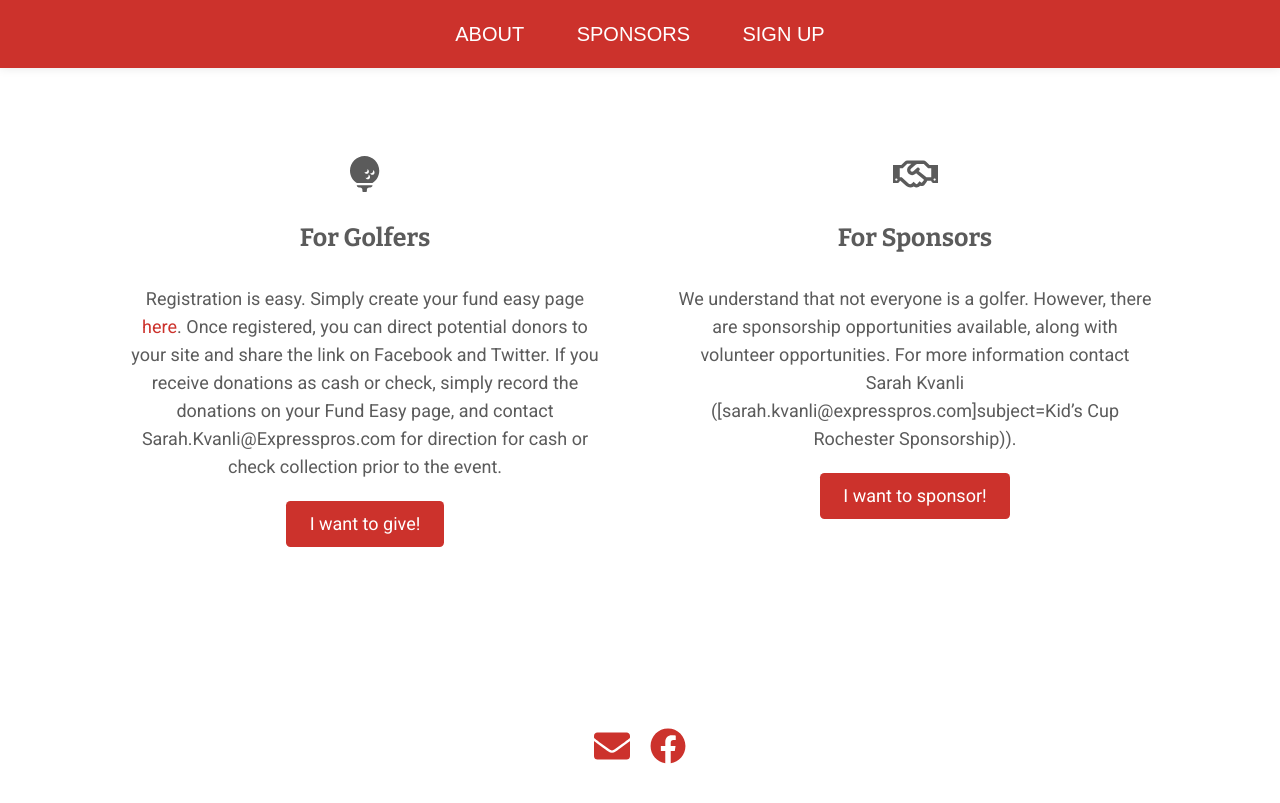
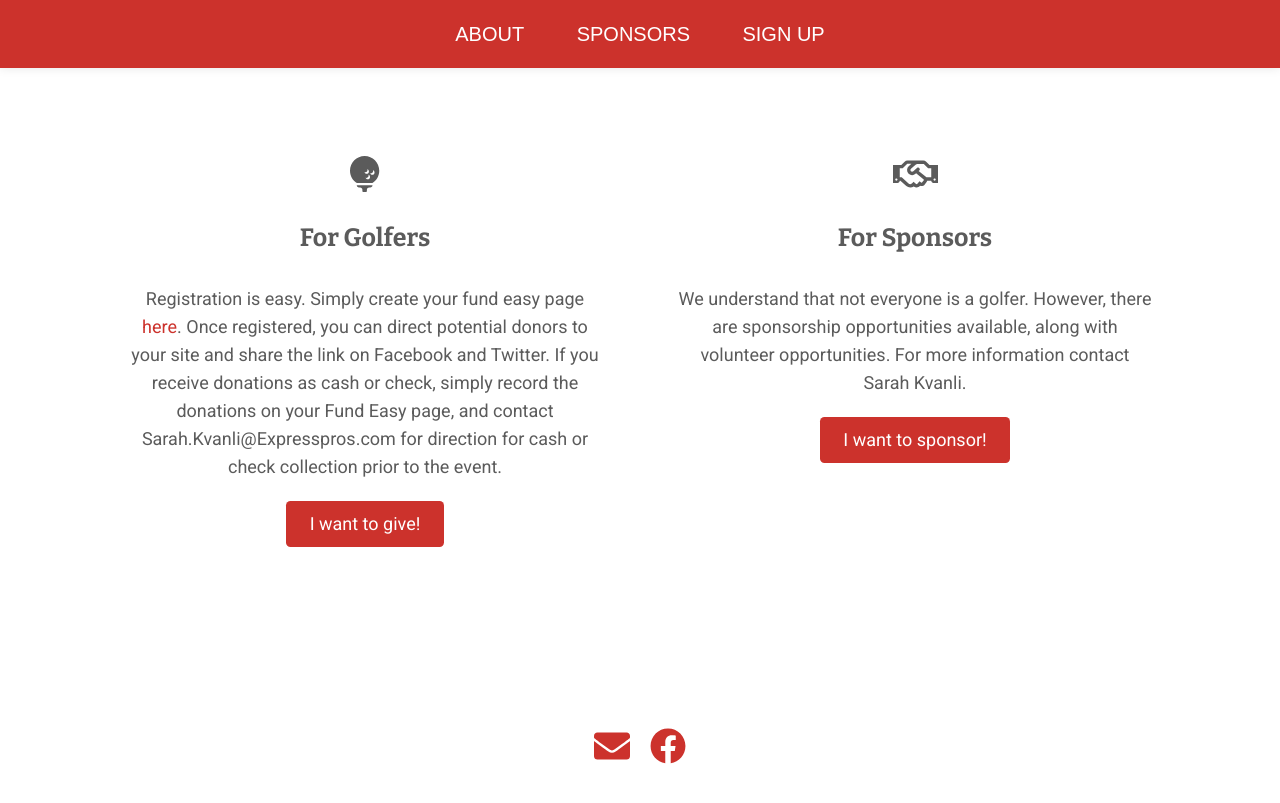
Before and after one commit to kidscuprochester/kidscuprochester.github.io, a Jekyll site: the page built from index.md, in a window 1280 px wide and 900 px high, scrolled down 4235 px. Shown: the top 803 px of the window. Built offline with Jekyll 4.4.1, drawn with Linux system fonts in a browser that asks for light colours; nearby versions of some CDN libraries.

Commit message:
Updated Config

```diff
--- a/_config.yml
+++ b/_config.yml
@@ -81,8 +81,7 @@ sign_up:
   for_sponsors:
     text: 'We understand that not everyone is a golfer. However, there are sponsorship
       opportunities available, along with volunteer opportunities. For more information
-      contact Sarah Kvanli ([sarah.kvanli@expresspros.com]subject=Kid''s Cup Rochester
-      Sponsorship)). '
+      contact Sarah Kvanli. '
     button_link: mailto:sarah.kvanli@expresspros.com?subject=Kid's Cup Rochester Sponsorship
     button_text: I want to sponsor!
 presenting_sponsors:
```
